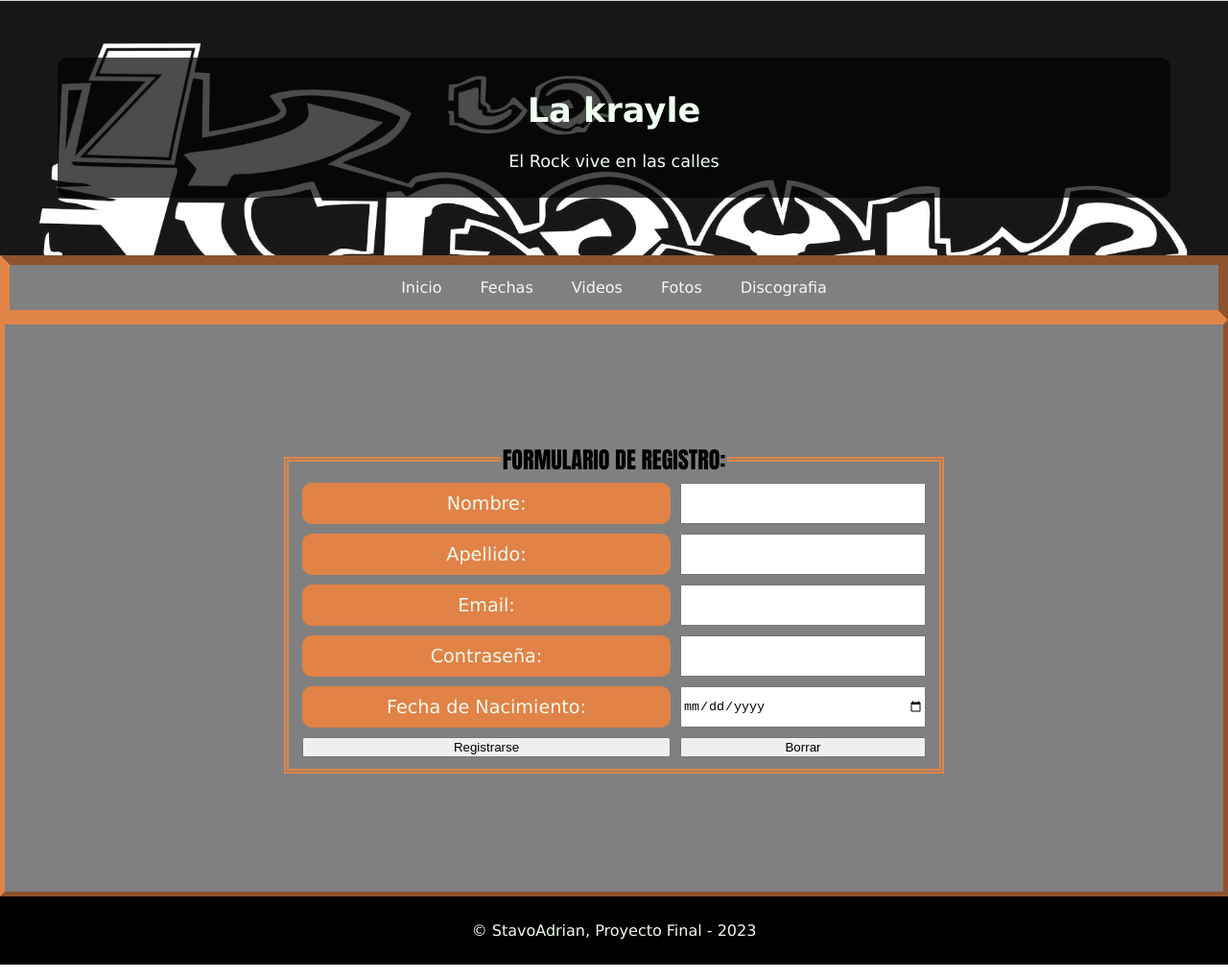
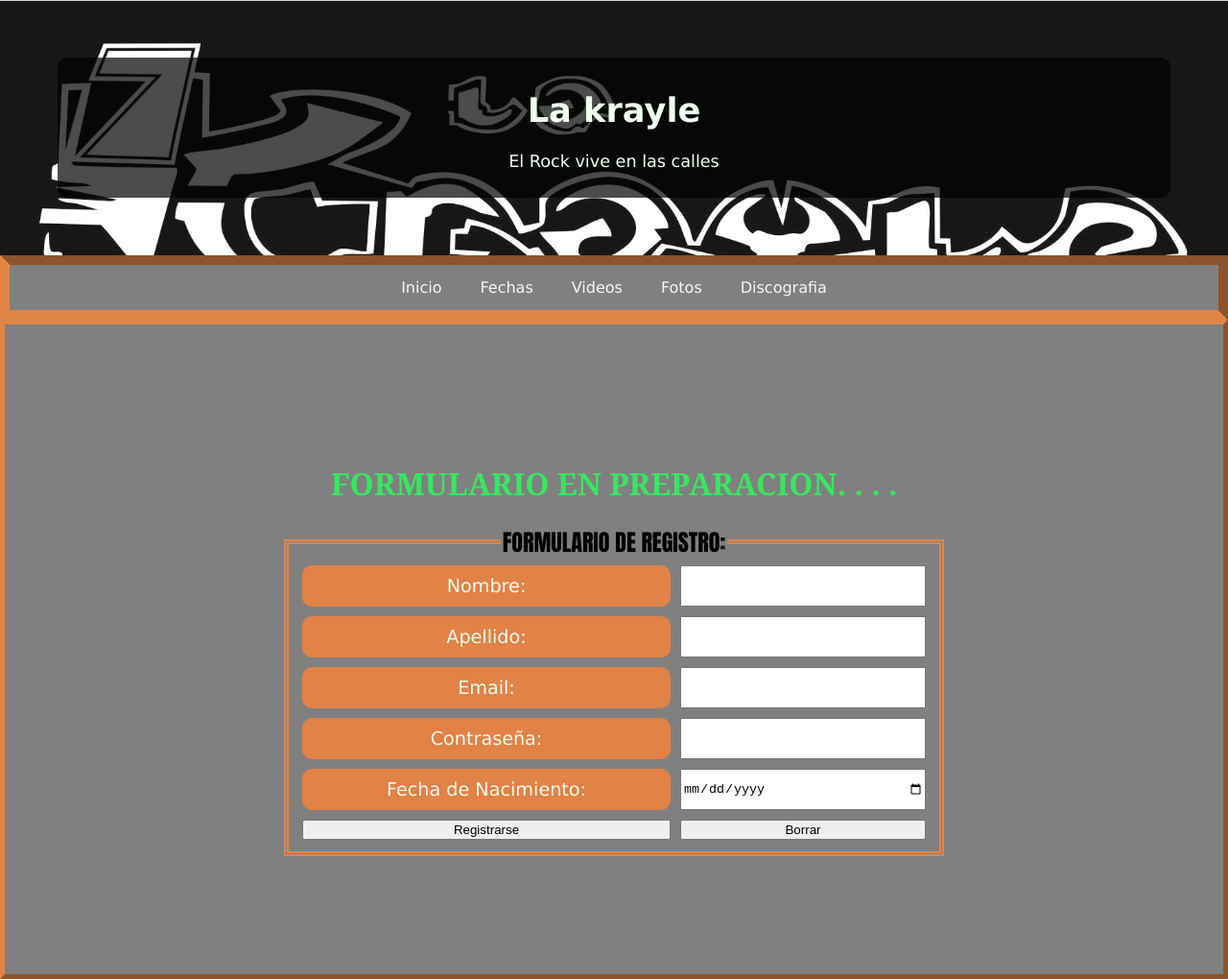
Before and after one commit to stavoadrian/LaKrayle, a plain HTML site: page public/views/contacto.html in a window 1280 px wide. Shown: the top 1020 px of the page at 96% size. Drawn offline with nearby package versions, Linux system fonts and the light colour scheme.

Commit message:
Add files via upload

```diff
--- a/public/css/styles.css
+++ b/public/css/styles.css
@@ -235,6 +235,16 @@ label{
     border-radius: 10px;
 }
 
+barr{
+    display: grid;
+    color: #39e65f;
+    font-size: 1.0rem;
+    text-transform: uppercase;
+    text-align: center;
+    font-family: Georgia, 'Times New Roman', Times, serif;
+    font-weight: bolder;
+}
+
 fieldset{
     display: grid;
     grid-template-columns: 30vw 20vw;
@@ -258,6 +268,11 @@ legend{
         display: flex;
         flex-direction: column;
      }
+     barr{
+        display: flex;
+        flex-direction: column;
+     }
+
 }
 
 
--- a/public/views/contacto.html
+++ b/public/views/contacto.html
@@ -27,6 +27,11 @@
    </nav>
    <!-- formulario -->
    <form action="">
+    <barr>
+        <div>
+            <h1>Formulario en preparacion. . . .</h1>
+        </div>
+    </barr>
     <fieldset>
          <legend>Formulario de Registro:</legend>
          <label for="nombre">Nombre:</label>
```
Also changed, not shown: public/views/videos.html (+1 -2 lines), 1 other file.
